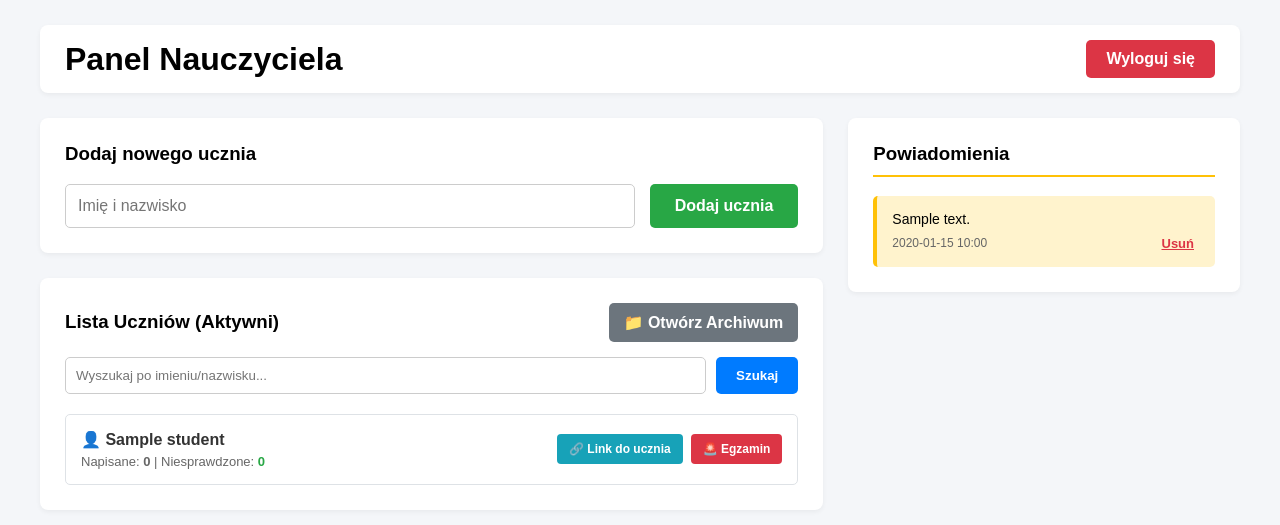
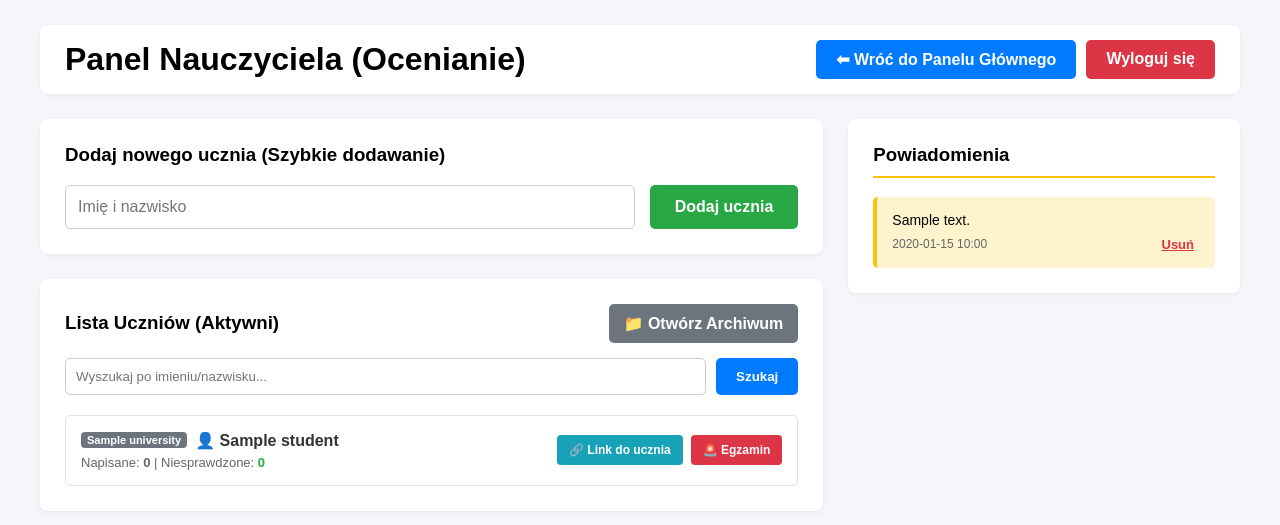
Before and after one commit to kubad0101-creator/rozprawki-app, a Python web app: template templates/admin.html in a window 1280 px wide. Shown: the top 525 px of the page. Run offline with Jinja, Linux system fonts and the light colour scheme; the template is opened without the code that fills it: most values are stand-ins (such as "Sample title", 1, 10 or a date in 2020).

Commit message:
Update admin.html

```diff
--- a/templates/admin.html
+++ b/templates/admin.html
@@ -2,7 +2,7 @@
 <html lang="pl">
 <head>
     <meta charset="UTF-8">
-    <title>Panel Administratora</title>
+    <title>Panel Administratora - Sprawdzanie Rozprawek</title>
     <style>
         @keyframes pulse {
             0% { box-shadow: 0 0 0 0 rgba(220, 53, 69, 0.7); }
@@ -16,16 +16,18 @@
 <body style="font-family: sans-serif; padding: 25px; max-width: 1200px; margin: auto; background: #f4f6f9;">
 
     <div style="display: flex; justify-content: space-between; align-items: center; margin-bottom: 25px; background: white; padding: 15px 25px; border-radius: 8px; box-shadow: 0 2px 5px rgba(0,0,0,0.05);">
-        <h1 style="margin: 0;">Panel Nauczyciela</h1>
-        <a href="/logout" style="background: #dc3545; color: white; padding: 10px 20px; text-decoration: none; border-radius: 5px; font-weight: bold;">Wyloguj się</a>
+        <h1 style="margin: 0;">Panel Nauczyciela (Ocenianie)</h1>
+        <div style="display: flex; gap: 10px;">
+            <a href="/panel" style="background: #007bff; color: white; padding: 10px 20px; text-decoration: none; border-radius: 5px; font-weight: bold;">⬅ Wróć do Panelu Głównego</a>
+            <a href="/logout" style="background: #dc3545; color: white; padding: 10px 20px; text-decoration: none; border-radius: 5px; font-weight: bold;">Wyloguj się</a>
+        </div>
     </div>
 
     <div style="display: flex; gap: 25px;">
-        <!-- Lewa kolumna: Studenci -->
         <div style="flex: 2;">
 
             <div style="background: white; padding: 25px; border-radius: 8px; margin-bottom: 25px; box-shadow: 0 2px 5px rgba(0,0,0,0.05);">
-                <h3 style="margin-top: 0;">Dodaj nowego ucznia</h3>
+                <h3 style="margin-top: 0;">Dodaj nowego ucznia (Szybkie dodawanie)</h3>
                 <form method="POST" action="/admin" style="display: flex; gap: 15px;">
                     <input type="text" name="name" placeholder="Imię i nazwisko" required style="flex: 1; padding: 12px; border: 1px solid #ccc; border-radius: 5px; font-size: 16px;">
                     <button type="submit" style="background: #28a745; color: white; border: none; padding: 12px 25px; border-radius: 5px; cursor: pointer; font-weight: bold; font-size: 16px;">Dodaj ucznia</button>
@@ -51,7 +53,6 @@
                         <div style="display: flex; justify-content: space-between; align-items: center; padding: 15px; background: {% if loop.index % 2 == 0 %}#f8f9fa{% else %}#ffffff{% endif %}; border: 1px solid #dee2e6; border-radius: 5px;">
                             <div style="flex: 1;">
 
-                                <!-- Obliczenia statystyk studenta -->
                                 {% set counts = namespace(completed=0, pending=0) %}
                                 {% for essay in student.essays %}
                                     {% if essay.is_completed %}
@@ -63,7 +64,19 @@
                                 {% endfor %}
 
                                 <a href="/admin/student/{{ student.id }}" style="text-decoration: none; color: #333; font-weight: bold; font-size: 16px; display: flex; align-items: center; margin-bottom: 5px;">
+
+                                    {% if student.university %}
+                                        {% if 'QA' in student.university.name %}
+                                            <span style="background: #001f5b; color: white; padding: 2px 6px; border-radius: 4px; font-size: 11px; margin-right: 8px;">QA</span>
+                                        {% elif 'GBS' in student.university.name %}
+                                            <span style="background: #c8102e; color: white; padding: 2px 6px; border-radius: 4px; font-size: 11px; margin-right: 8px;">GBS</span>
+                                        {% else %}
+                                            <span style="background: #6c757d; color: white; padding: 2px 6px; border-radius: 4px; font-size: 11px; margin-right: 8px;">{{ student.university.name }}</span>
+                                        {% endif %}
+                                    {% endif %}
+
                                     👤 {{ student.name }}
+
                                     {% if counts.pending > 0 %}
                                         <span style="background: #dc3545; color: white; padding: 3px 8px; border-radius: 12px; font-size: 11px; font-weight: bold; margin-left: 10px; animation: pulse 1.5s infinite;">
                                             {{ counts.pending }} DO SPRAWDZENIA
@@ -89,7 +102,6 @@
             </div>
         </div>
 
-        <!-- Prawa kolumna: Powiadomienia -->
         <div style="flex: 1;">
             <div style="background: white; padding: 25px; border-radius: 8px; box-shadow: 0 2px 5px rgba(0,0,0,0.05); position: sticky; top: 25px;">
                 <h3 style="margin-top: 0; border-bottom: 2px solid #ffc107; padding-bottom: 10px;">Powiadomienia</h3>
@@ -114,7 +126,6 @@
         </div>
     </div>
 
-    <!-- Skrypt do przycisków kopiowania linków -->
     <script>
         function copyLink(url) {
             navigator.clipboard.writeText(url).then(() => {
```
